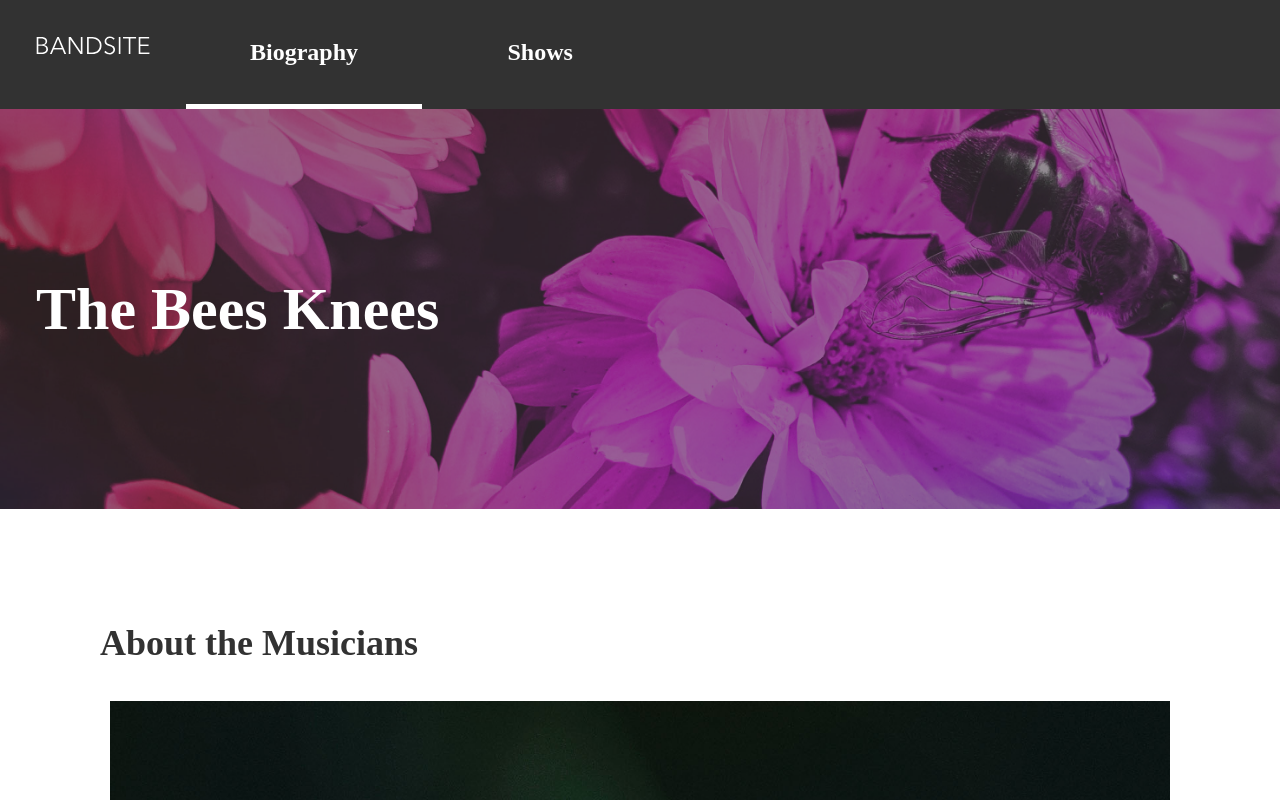
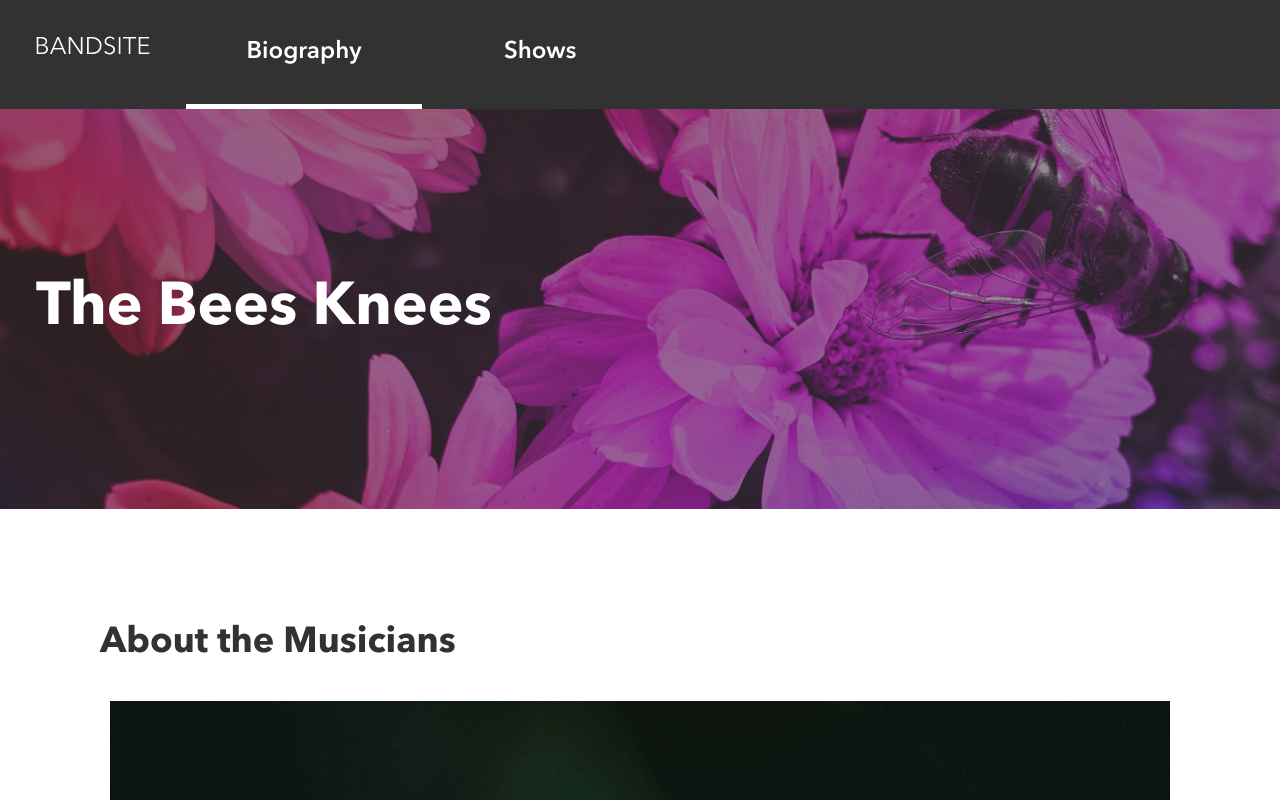
Before and after one commit to MengyiShu/mengyi-shu-bandsite, a plain HTML site: page index.html in a window 1280 px wide. Shown: the top 800 px of the page. Drawn offline with nearby package versions, Linux system fonts and the light colour scheme; no server answers; a web font is replaced by a local one.

Commit message:
Update index.html

```diff
--- a/index.html
+++ b/index.html
@@ -6,7 +6,7 @@
     <meta http-equiv="X-UA-Compatible" content="IE=edge">
     <meta name="viewport" content="width=device-width, initial-scale=1.0">
     <title>BANDSITE</title>
-    <link rel="stylesheet" href="https://github.com/MengyiShu/mengyi-shu-bandsite/blob/sprint-3/styles/bio.css" class="css">
+    <link rel="stylesheet" href="./styles/bio.css" class="css">
 </head>
 
 <body>
```
